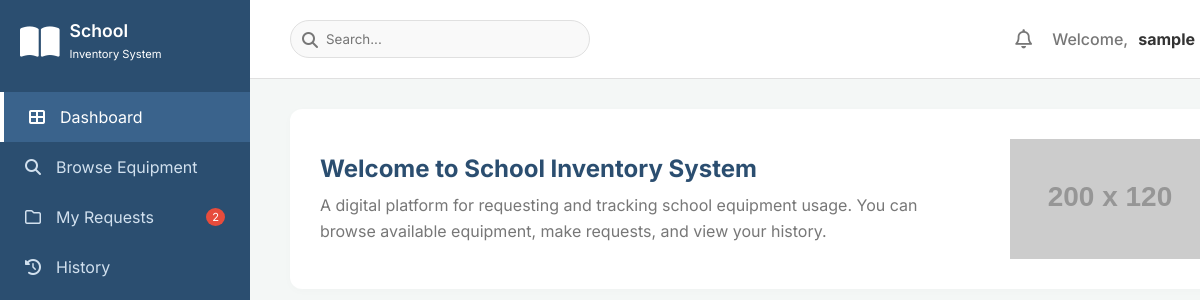
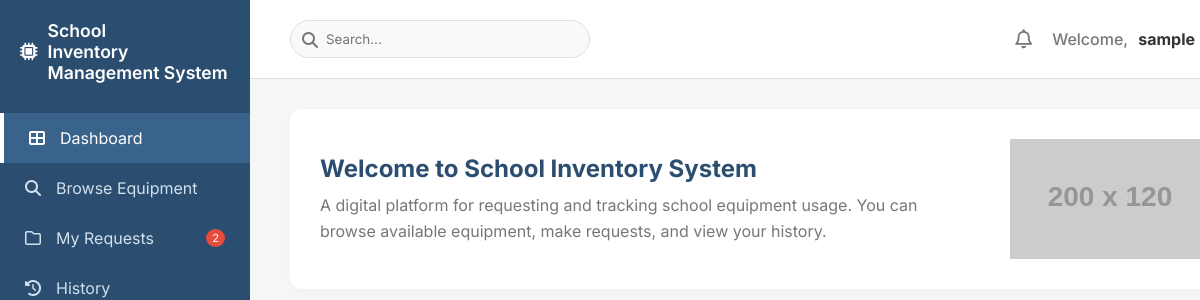
Before and after one commit to zlatevv/school-inventory-system, a plain HTML site: page frontend/html/index.html in a window 1280 px wide. Shown: the top 300 px of the page, 0-1200 px from the left. Drawn offline with Linux system fonts and the light colour scheme; no server answers; sample sign-in values are in the browser's storage; placeholder pictures from the web are drawn by us.

Commit message:
feat. added to my branch

```diff
--- a/frontend/html/index.html
+++ b/frontend/html/index.html
@@ -14,8 +14,12 @@
 
     <aside class="sidebar">
         <div class="logo-area">
-            <i class="fa-solid fa-book-open fa-2x"></i>
-            <div>School<br><small style="font-size: 0.7rem; font-weight: 400;">Inventory System</small></div>
+            <div class="logo-icon">
+                <i class="fa-solid fa-microchip"></i>
+            </div>
+            <div class="logo-text">
+                School <br> Inventory Management System
+            </div>
         </div>
 
         <ul class="nav-menu">
```
Also changed, not shown: frontend/html/admin.html (+6 -2 lines).
